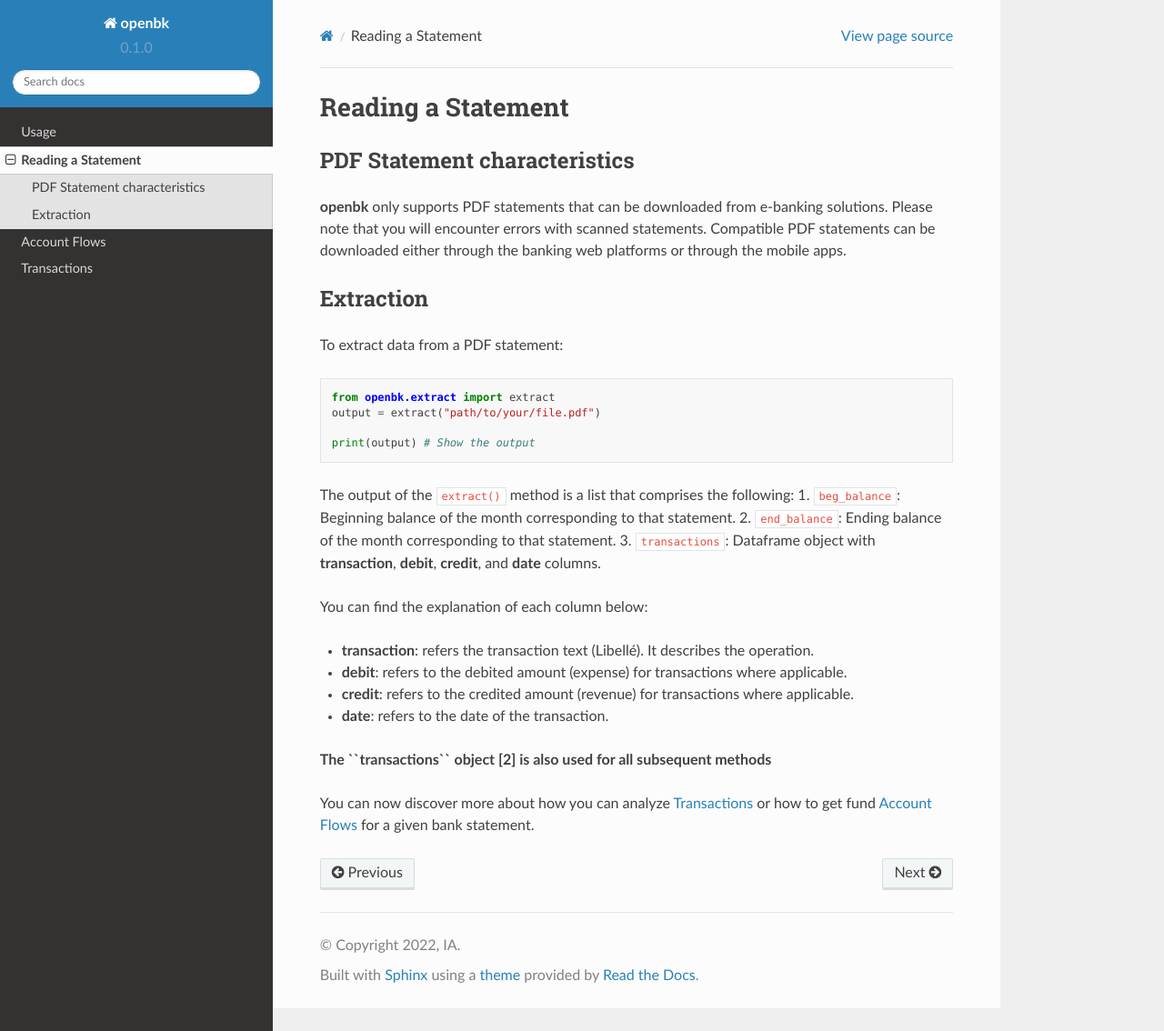
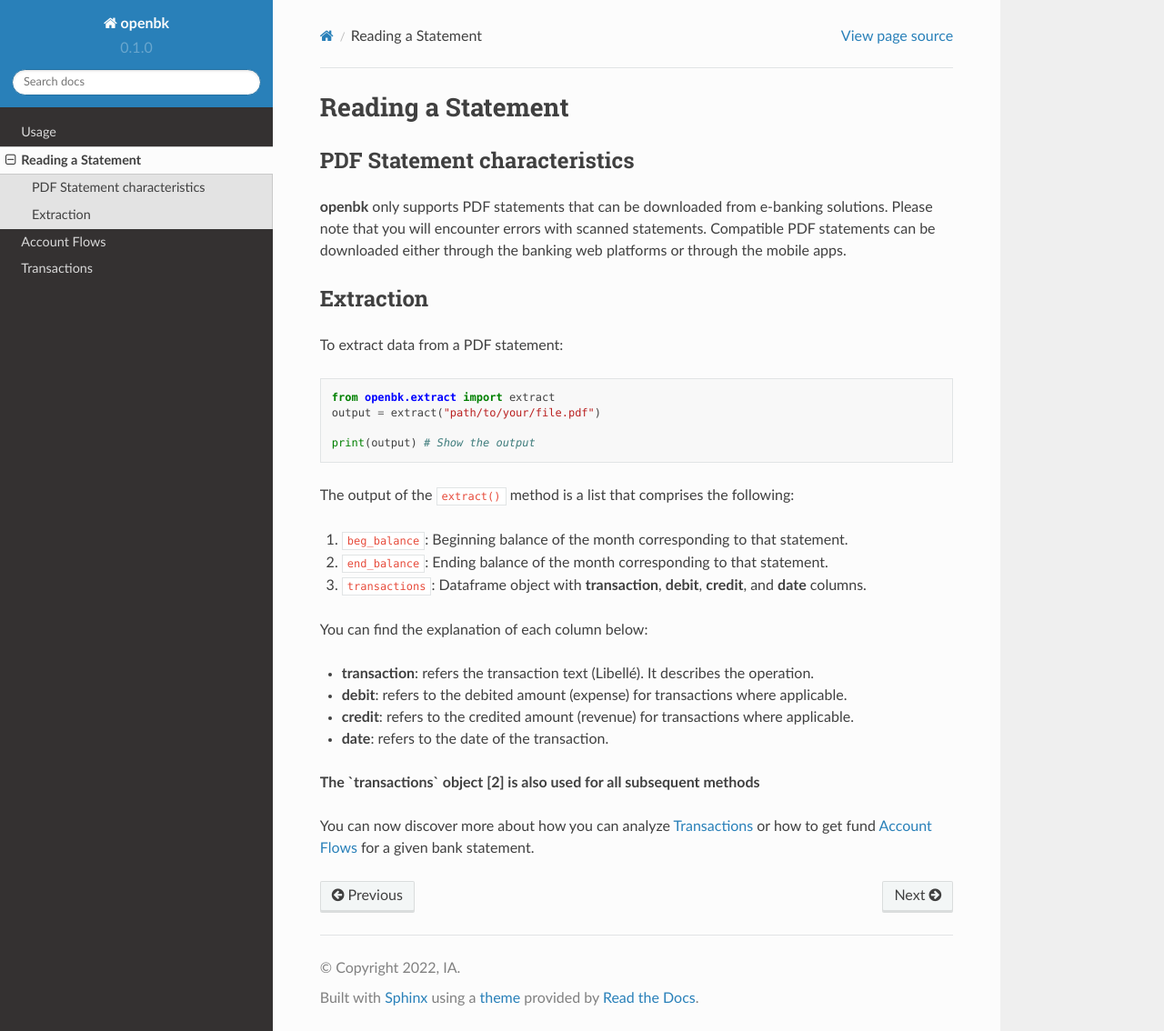
Before and after one commit to imadarchid/openbk, a Sphinx documentation site: the page built from docs/source/extraction.rst, in a window 1280 px wide and 1134 px high. Shown: the whole window at 91% size. Built offline with Sphinx 7.4.7 and the Read the Docs theme 2.0.0, drawn with Linux system fonts in a browser that asks for light colours.

Commit message:
docs(extraction): list was displaying weirdly

```diff
--- a/docs/source/extraction.rst
+++ b/docs/source/extraction.rst
@@ -24,9 +24,10 @@ To extract data from a PDF statement:
     print(output) # Show the output
 
 The output of the ``extract()`` method is a list that comprises the following:
-1. ``beg_balance``: Beginning balance of the month corresponding to that statement.
-2. ``end_balance``: Ending balance of the month corresponding to that statement.
-3. ``transactions``: Dataframe object with **transaction**, **debit**, **credit**, and **date** columns.
+
+#. ``beg_balance``: Beginning balance of the month corresponding to that statement.
+#. ``end_balance``: Ending balance of the month corresponding to that statement.
+#. ``transactions``: Dataframe object with **transaction**, **debit**, **credit**, and **date** columns.
 
 You can find the explanation of each column below:
 
@@ -35,6 +36,6 @@ You can find the explanation of each column below:
 * **credit**: refers to the credited amount (revenue) for transactions where applicable.
 * **date**: refers to the date of the transaction.
 
-**The ``transactions`` object [2] is also used for all subsequent methods**
+**The `transactions` object [2] is also used for all subsequent methods**
 
 You can now discover more about how you can analyze :doc:`transactions` or how to get fund :doc:`flows` for a given bank statement.
```
Also changed, not shown: 2 other files.
